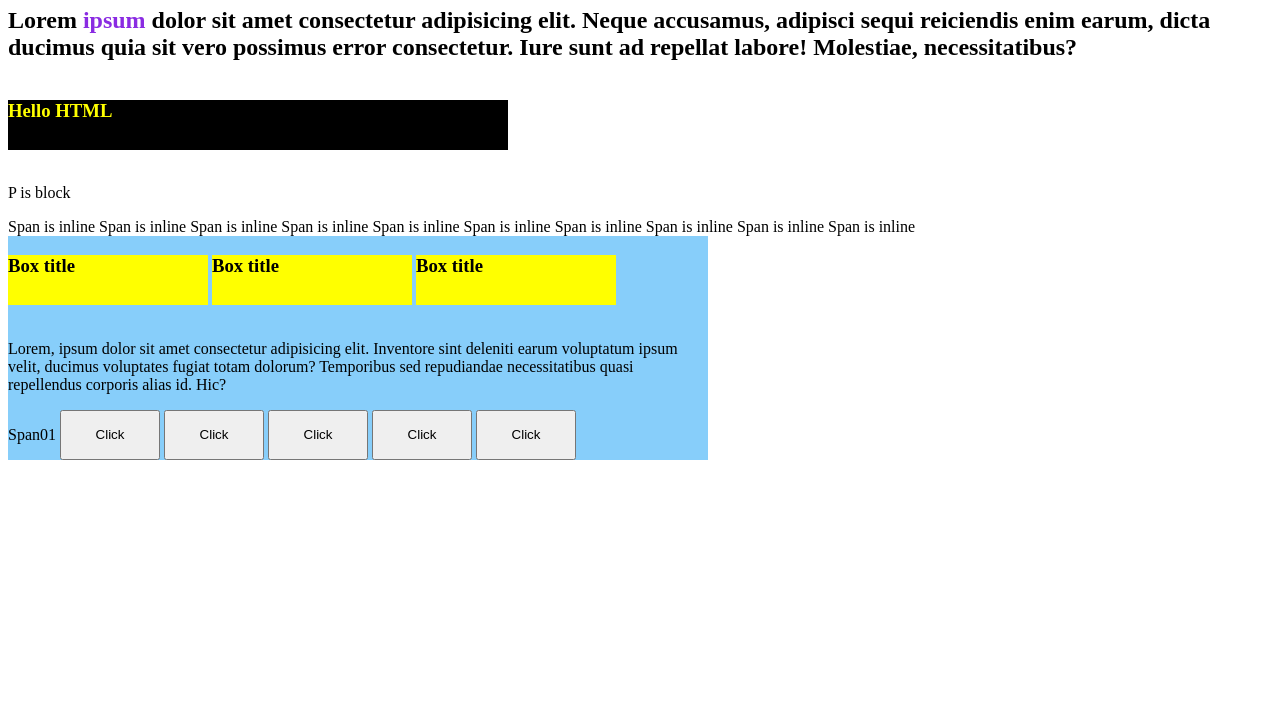
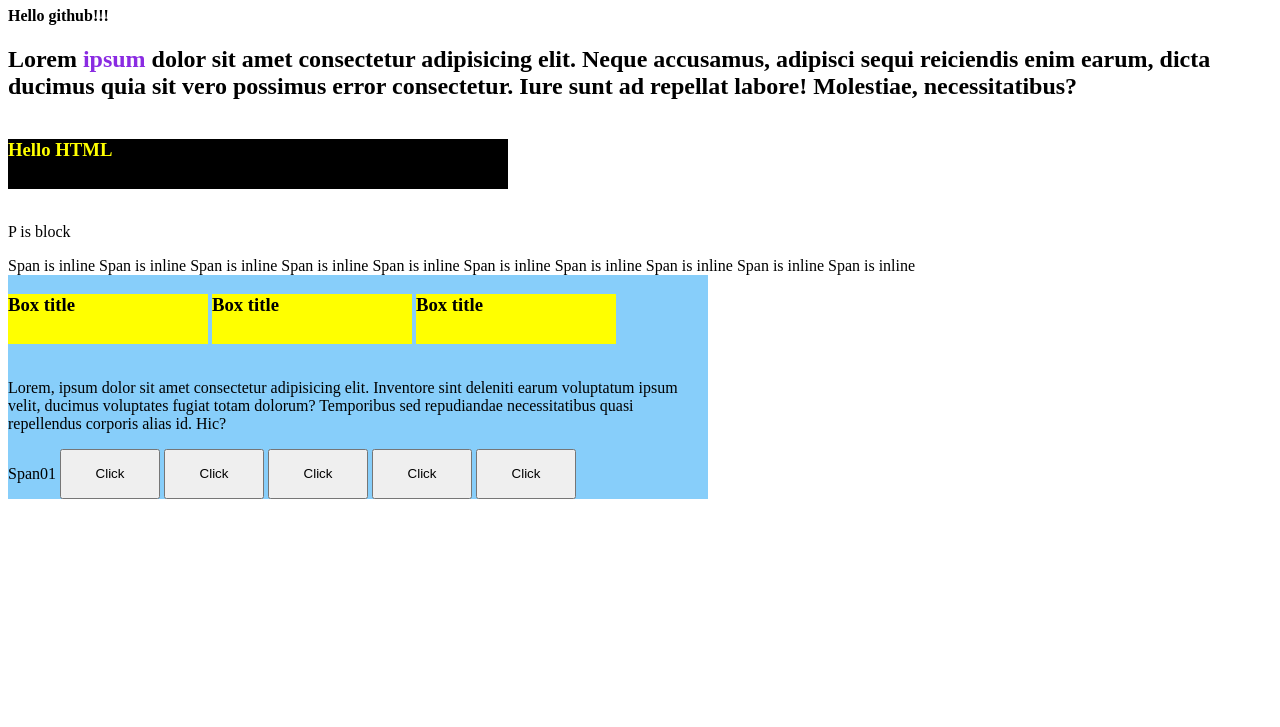
Before and after one commit to Annapavlovna174/home_task-15, a plain HTML site: page index.html in a window 1280 px wide. Shown: the part 73-800 px from the top of the page. Drawn offline with Linux system fonts and the light colour scheme.

Commit message:
add title

```diff
--- a/index.html
+++ b/index.html
@@ -8,6 +8,7 @@
 </head>
 <body>
     <h1>Title is block</h1>
+    <h4>Hello github!!!</h4>
     <h2>Lorem <span class="marked">ipsum</span> dolor sit amet consectetur adipisicing elit. Neque accusamus, adipisci sequi reiciendis enim earum, dicta ducimus quia sit vero possimus error consectetur. Iure sunt ad repellat labore! Molestiae, necessitatibus?</h2>
     <h3 class="title">Hello HTML</h3>
     <p>P is block</p>
```
